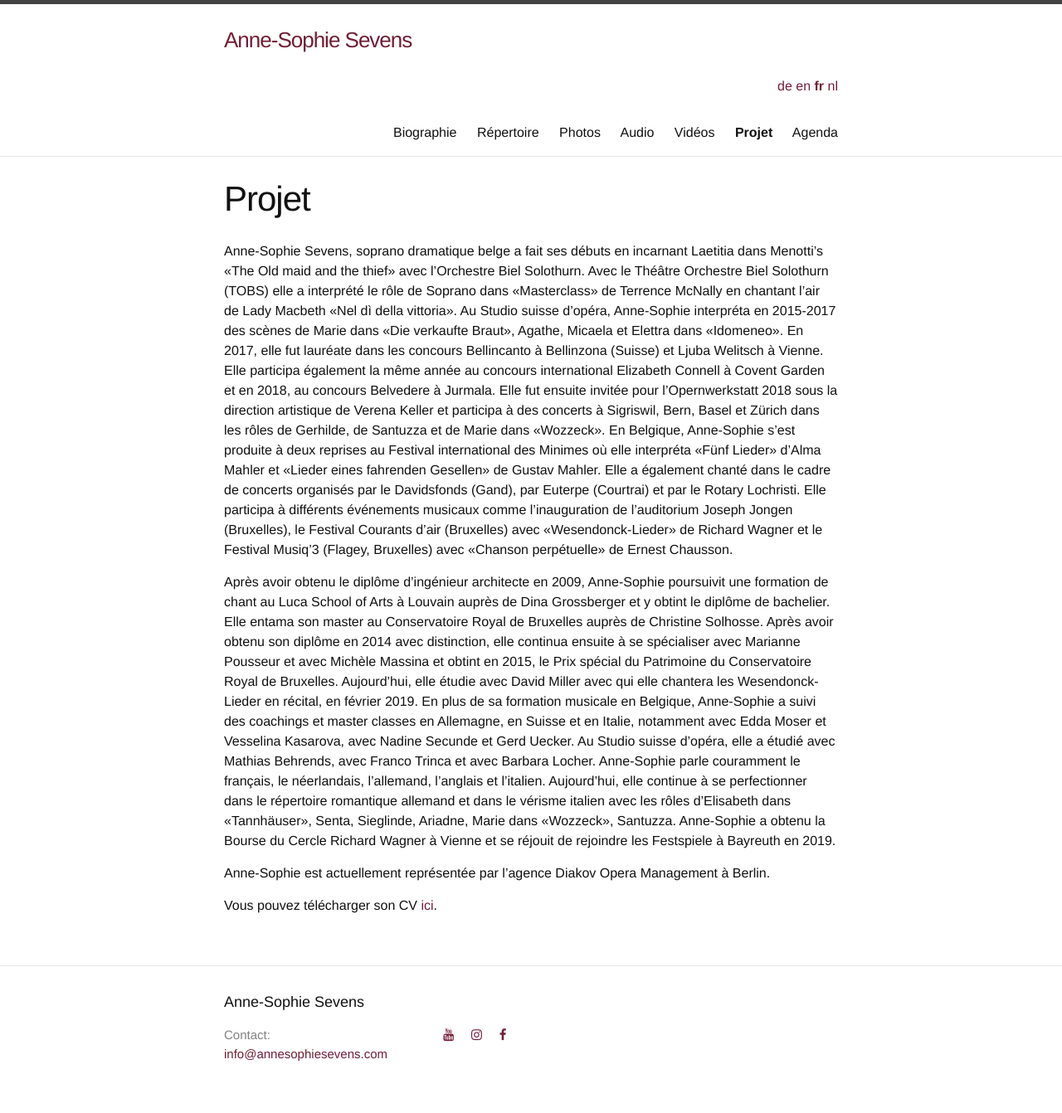
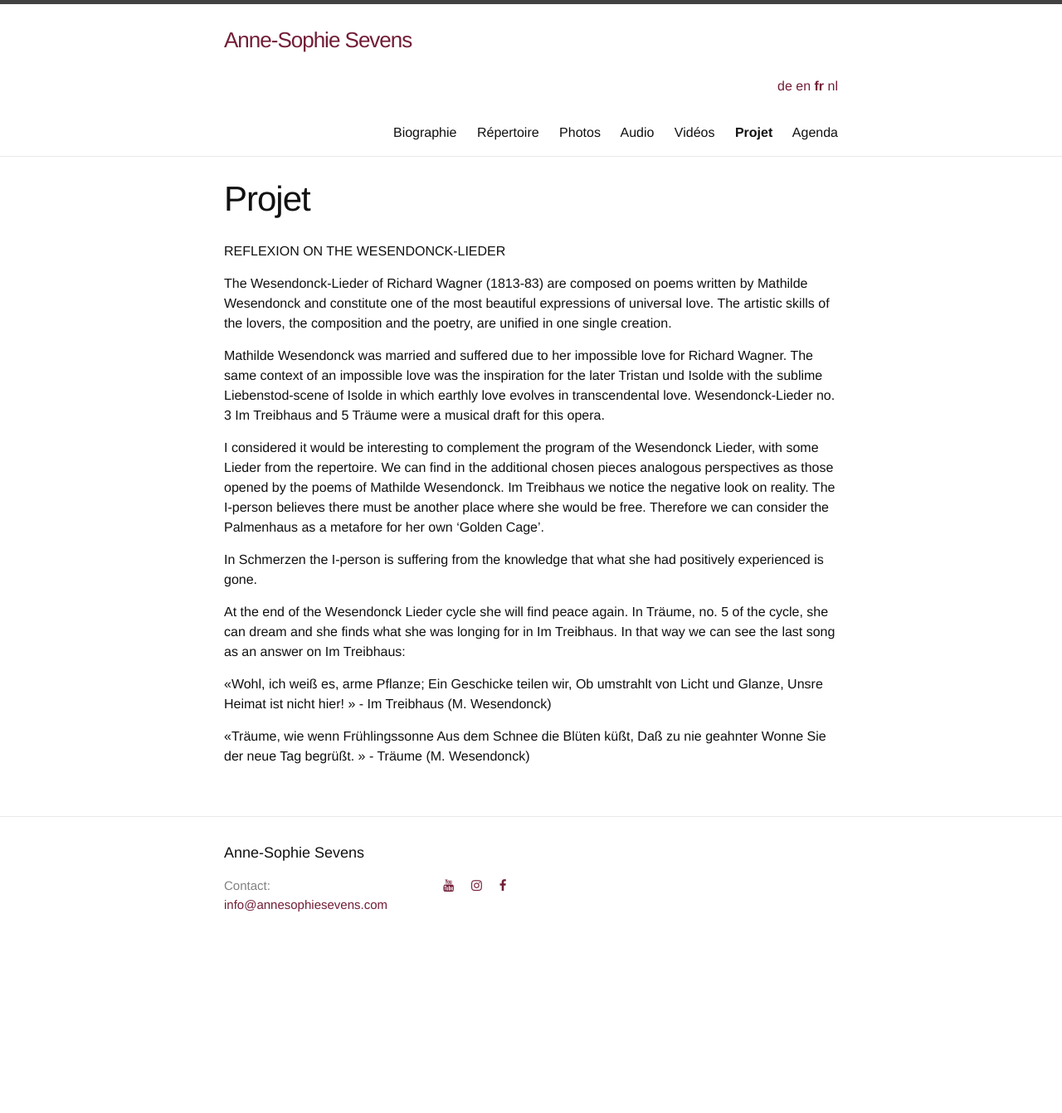
Before and after one commit to annesophie-sevens/annesophie-sevens.github.io, a Jekyll site: the page built from project-fr.md, in a window 1280 px wide. Shown: the whole page at 83% size. Built offline with Jekyll 4.4.1, drawn with Linux system fonts in a browser that asks for light colours; nearby versions of some CDN libraries; after the commit the page ends 1162 px from its top, so only the background shows below that.

Commit message:
Update project-fr.md

```diff
--- a/project-fr.md
+++ b/project-fr.md
@@ -6,17 +6,18 @@
 ref: project
 
 ---
-Anne-Sophie Sevens, soprano dramatique belge a fait ses débuts en incarnant Laetitia dans Menotti's «The Old maid and the thief» avec l'Orchestre Biel Solothurn.
-Avec le Théâtre Orchestre Biel Solothurn (TOBS) elle a interprété le rôle de Soprano dans «Masterclass» de Terrence McNally en chantant l'air de Lady Macbeth «Nel dì della vittoria». Au Studio suisse d'opéra, Anne-Sophie interpréta en 2015-2017 des scènes de Marie dans «Die verkaufte Braut», Agathe, Micaela et Elettra dans «Idomeneo».
-En 2017, elle fut lauréate dans les concours Bellincanto à Bellinzona (Suisse) et Ljuba Welitsch à Vienne. Elle participa également la même année au concours international Elizabeth Connell à Covent Garden et en 2018, au concours Belvedere à Jurmala. Elle fut ensuite invitée pour l'Opernwerkstatt 2018 sous la direction artistique de Verena Keller et participa à des concerts à Sigriswil, Bern, Basel et Zürich dans les rôles de Gerhilde, de Santuzza et de Marie dans «Wozzeck». En Belgique, Anne-Sophie s'est produite à deux reprises au Festival international des Minimes où elle interpréta «Fünf Lieder» d’Alma Mahler et «Lieder eines fahrenden Gesellen» de Gustav Mahler. Elle a également chanté dans le cadre de concerts organisés par le Davidsfonds (Gand), par Euterpe (Courtrai) et par le Rotary Lochristi. Elle participa à différents événements musicaux comme l’inauguration de l’auditorium Joseph Jongen (Bruxelles), le Festival Courants d’air (Bruxelles) avec «Wesendonck-Lieder» de Richard Wagner et le Festival Musiq’3 (Flagey, Bruxelles) avec «Chanson perpétuelle» de Ernest Chausson.
+REFLEXION ON THE WESENDONCK-LIEDER
 
-Après avoir obtenu le diplôme d’ingénieur architecte en 2009, Anne-Sophie poursuivit une formation de chant au Luca School of Arts à Louvain auprès de Dina Grossberger et y obtint le diplôme de bachelier. Elle entama son master au Conservatoire Royal de Bruxelles auprès de Christine Solhosse. Après avoir obtenu son diplôme en 2014 avec distinction, elle continua ensuite à se spécialiser avec Marianne Pousseur et avec Michèle Massina et obtint en 2015, le Prix spécial du Patrimoine du Conservatoire Royal de Bruxelles. Aujourd’hui, elle étudie avec David Miller avec qui elle chantera les Wesendonck-Lieder en récital, en février 2019.
-En plus de sa formation musicale en Belgique, Anne-Sophie a suivi des coachings et master classes en Allemagne, en Suisse et en Italie, notamment avec Edda Moser et Vesselina Kasarova, avec Nadine Secunde et Gerd Uecker. Au Studio suisse d'opéra, elle a étudié avec Mathias Behrends, avec Franco Trinca et avec Barbara Locher.
-Anne-Sophie parle couramment le français, le néerlandais, l’allemand, l’anglais et l’italien. Aujourd’hui, elle continue à se perfectionner dans le répertoire romantique allemand et dans le vérisme italien avec les rôles d'Elisabeth dans «Tannhäuser», Senta, Sieglinde, Ariadne, Marie dans «Wozzeck», Santuzza. Anne-Sophie a obtenu la Bourse du Cercle Richard Wagner à Vienne et se réjouit de rejoindre les Festspiele à Bayreuth en 2019.
+The Wesendonck-Lieder of Richard Wagner (1813-83) are composed on poems written by Mathilde Wesendonck and constitute one of the most beautiful expressions of universal love. The artistic skills of the lovers, the composition and the poetry, are unified in one single creation.
 
-Anne-Sophie est actuellement représentée par l’agence Diakov Opera Management à Berlin.
+Mathilde Wesendonck was married and suffered due to her impossible love for Richard Wagner. The same context of an impossible love was the inspiration for the later Tristan und Isolde with the sublime Liebenstod-scene of Isolde in which earthly love evolves in transcendental love. Wesendonck-Lieder no. 3 Im Treibhaus and 5 Träume were a musical draft for this opera.
 
+I considered it would be interesting to complement the program of the Wesendonck Lieder, with some Lieder from the repertoire. We can find in the additional chosen pieces analogous perspectives as those opened by the poems of Mathilde Wesendonck. Im Treibhaus we notice the negative look on reality. The I-person believes there must be another place where she would be free. Therefore we can consider the Palmenhaus as a metafore for her own ‘Golden Cage’.
 
+In Schmerzen the I-person is suffering from the knowledge that what she had positively experienced is gone.
 
+At the end of the Wesendonck Lieder cycle she will find peace again. In Träume, no. 5 of the cycle, she can dream and she finds what she was longing for in Im Treibhaus. In that way we can see the last song as an answer on Im Treibhaus:
 
-Vous pouvez télécharger son CV [ici]({{ site.baseurl }}/assets/CV.pdf).
+«Wohl, ich weiß es, arme Pflanze; Ein Geschicke teilen wir, Ob umstrahlt von Licht und Glanze, Unsre Heimat ist nicht hier! » - Im Treibhaus (M. Wesendonck)
+
+«Träume, wie wenn Frühlingssonne Aus dem Schnee die Blüten küßt, Daß zu nie geahnter Wonne Sie der neue Tag begrüßt. » - Träume (M. Wesendonck)
```
